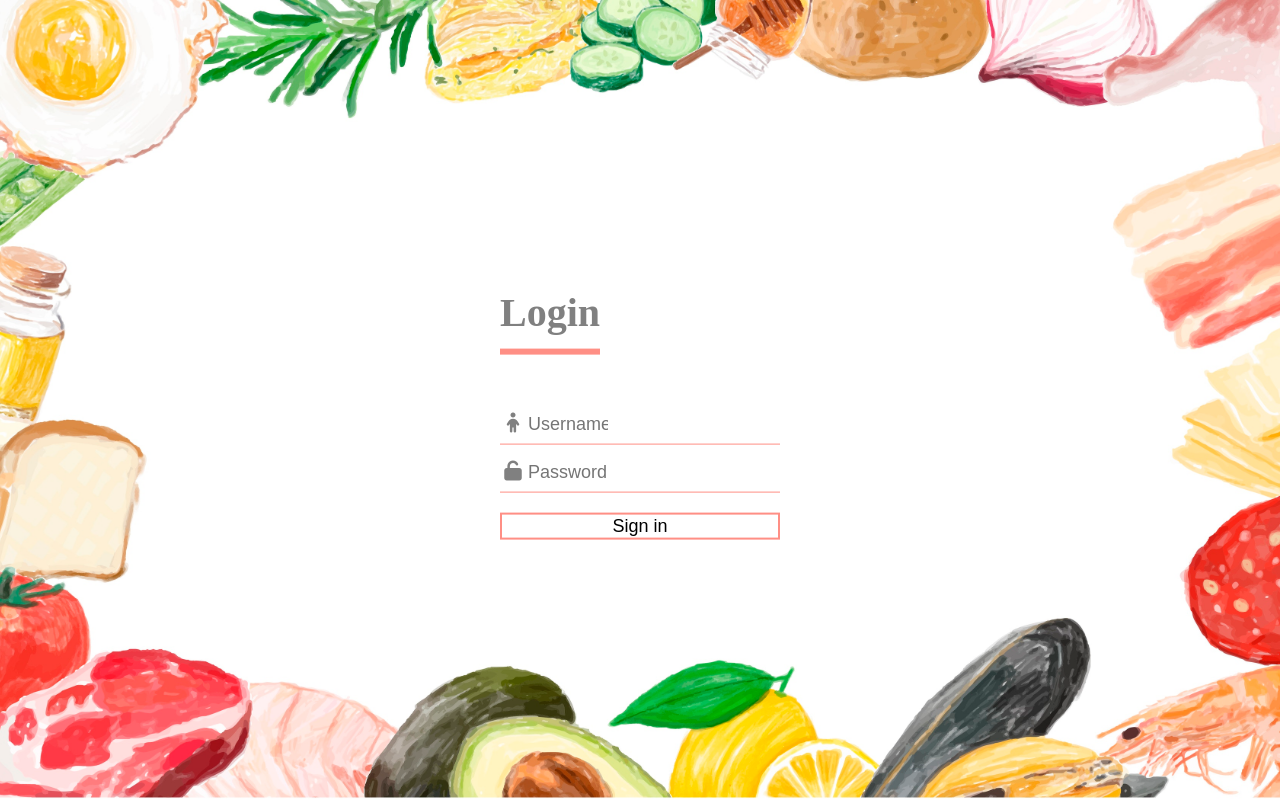
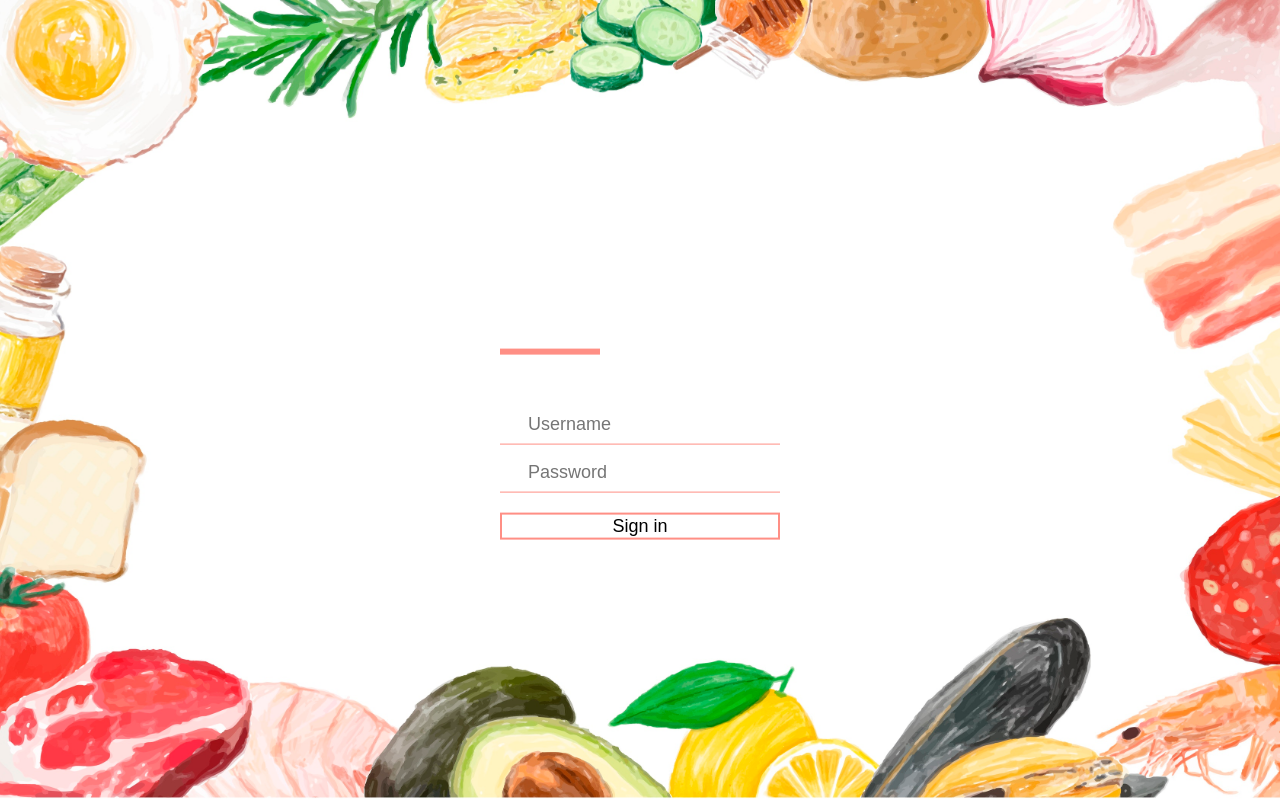
Before and after one commit to garlandkhuu/CPSC471GroceryProject, a PHP site: page /login.html in a window 1280 px wide. Run offline with PHP 8.4, Linux system fonts and the light colour scheme; some libraries are stand-ins or nearby versions.

Commit message:
Update style.css

```diff
--- a/style.css
+++ b/style.css
@@ -12,7 +12,7 @@
   top: 50%;
   left: 50%;
   transform: translate(-50%, -50%);
-  color: grey;
+  color: white;
  }
  .login-box h1{
   float: left;
@@ -40,7 +40,7 @@
   background: none;
   color: whiye;
   font-size: 18px;
-  width: 80px;
+  width: 100px;
   float: left;
   margin 0 10px;
  }
@@ -48,7 +48,7 @@
   width: 100%;
   background: none;
   border: 2px solid #ff8f85;
-  color: black;
+  color: whiye;
   padding 5px;
   font-size: 18px;
   cursor: pointer;
```
